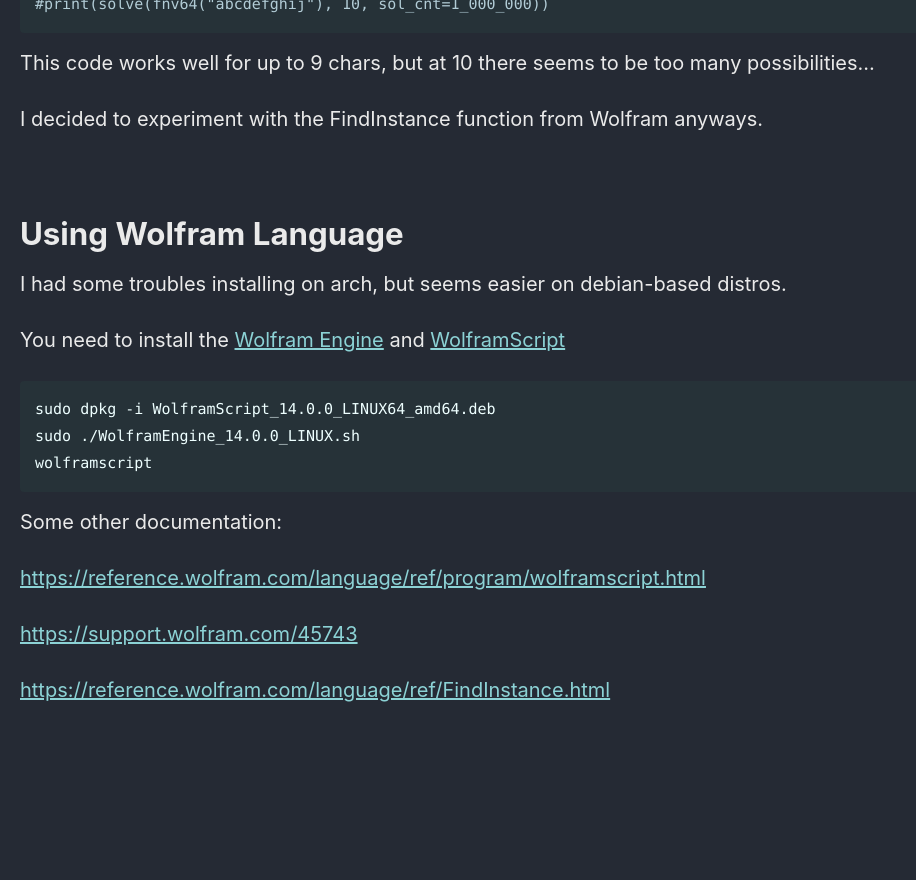
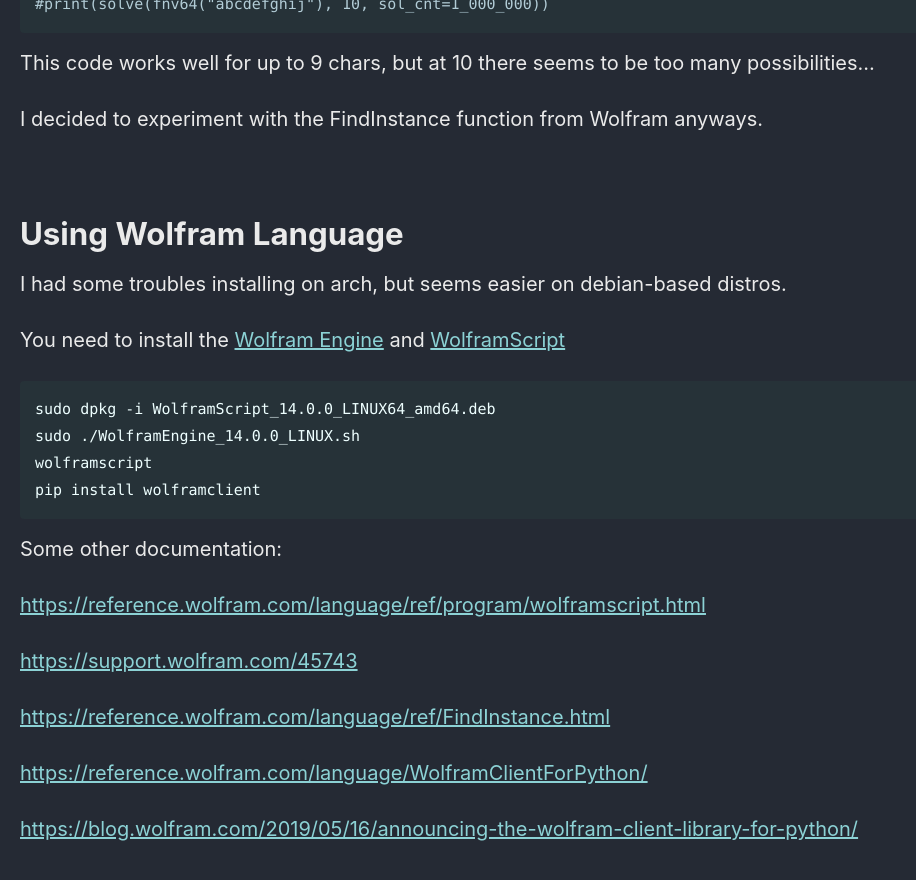
Before and after one commit to Connor-McCartney/Connor-McCartney.github.io, a Jekyll site: the page built from _pages/cryptography/other/Trying-to-crack-COD-FNV-hashes.md, in a window 1280 px wide and 900 px high, scrolled down 3804 px. Shown: the top 880 px of the window, without its empty margins (0-916 px from the left). Built offline with Jekyll 4.4.1, drawn with Linux system fonts in a browser that asks for light colours; cached includes are drawn as plain includes; before the commit the page ends 4565 px from its top, so only the background shows below that.

Commit message:
Update Trying-to-crack-COD-FNV-hashes.md

````diff
--- a/_pages/cryptography/other/Trying-to-crack-COD-FNV-hashes.md
+++ b/_pages/cryptography/other/Trying-to-crack-COD-FNV-hashes.md
@@ -164,6 +164,7 @@ You need to install the [Wolfram Engine](https://www.wolfram.com/engine/) and [W
 sudo dpkg -i WolframScript_14.0.0_LINUX64_amd64.deb
 sudo ./WolframEngine_14.0.0_LINUX.sh
 wolframscript
+pip install wolframclient
 ```
 
 Some other documentation:
@@ -173,3 +174,7 @@ Some other documentation:
 <https://support.wolfram.com/45743>
 
 <https://reference.wolfram.com/language/ref/FindInstance.html>
+
+<https://reference.wolfram.com/language/WolframClientForPython/>
+
+<https://blog.wolfram.com/2019/05/16/announcing-the-wolfram-client-library-for-python/>
````
